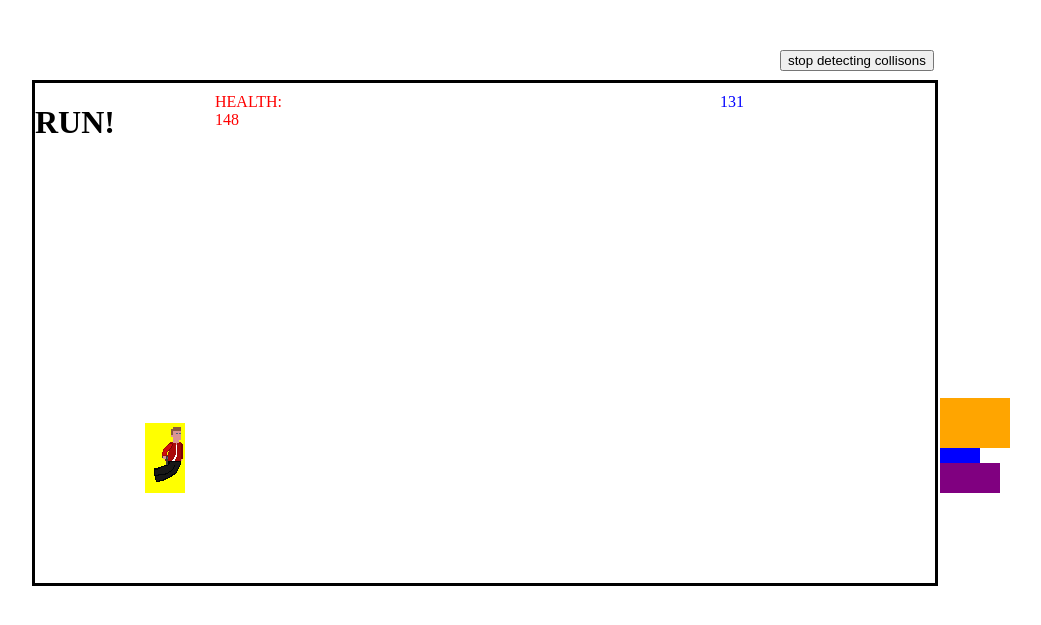
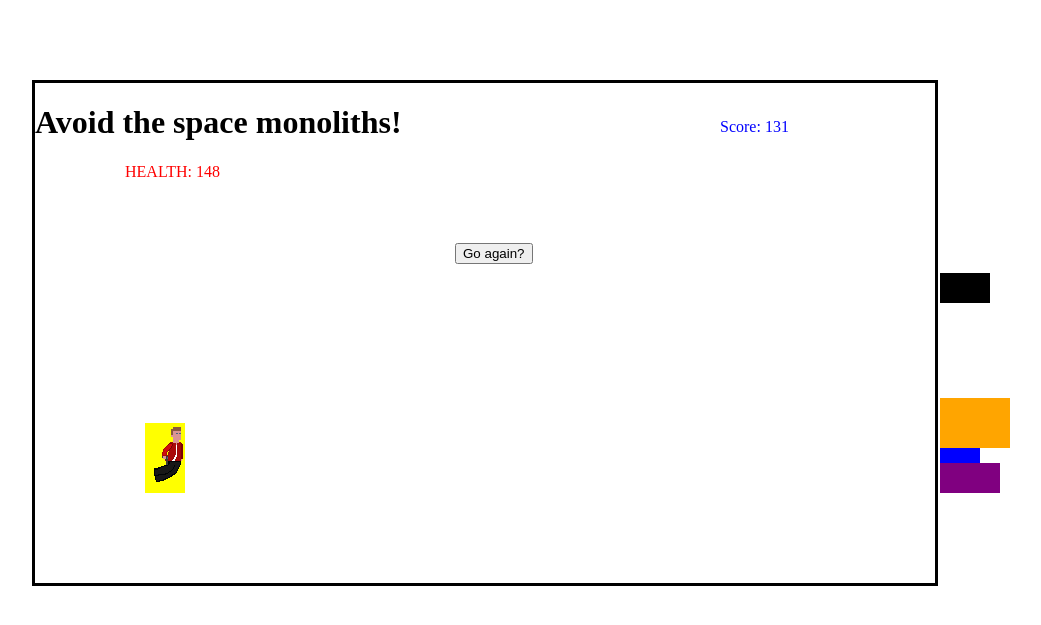
Before and after one commit to jamies12/WDI-London-Project1, a PHP site: page / in a window 1280 px wide. Shown: the top 625 px of the page, without its empty margins (40-1081 px from the left). Run offline with PHP 8.4, Linux system fonts and the light colour scheme.

Commit message:
Added fourth obstacle to prevent player from continually jumping over everything and avoid losing health.

```diff
--- a/css/style.css
+++ b/css/style.css
@@ -17,17 +17,16 @@
   left: 110px;
 }
 button {
-  position: absolute;
-  top: 50px;
-  left: 820px;
-
+  position: inherit;
+  top: 160px;
+  left: 420px;
 }
 .obstacle {
-  height: 55px;
+  height: 50px;
   width: 40px;
   background-color: blue;
   position: inherit;
-  top: 355px;
+  top: 360px;
   left: 995px;
 }
 .lowObstacle {
@@ -46,20 +45,28 @@ button {
   top: 315px;
   left: 915px;
 }
+.airObstacle {
+  height: 30px;
+  width: 50px;
+  background-color: black;
+  position: inherit;
+  top: 190px;
+  left: 915px;
+}
 .score {
   height: 30px;
   width: 200px;
   color: blue;
   position: inherit;
-  top: 10px;
+  top: 35px;
   left: 685px;
 }
 .lifeScore {
   height: 30px;
-  width: 50px;
+  width: 120px;
   /*background-color: red;*/
   color: red;
   position: inherit;
-  top: 10px;
-  left: 180px;
+  top: 80px;
+  left: 90px;
 }
--- a/index.html
+++ b/index.html
@@ -8,17 +8,18 @@
     <script src="js/app.js" charset="utf-8"></script>
   </head>
   <body>
+    <audio src="" autoplay="true"></audio>
     <div class="gameSpace">
-      <h1 class ="status">RUN!</h1>
+      <h1 class ="status">Avoid the space monoliths!</h1>
+      <button id="retry">Go again?</button>
       <div class="player"></div>
       <div class="obstacle"></div>
       <div class="lowObstacle"></div>
       <div class="highObstacle"></div>
+      <div class="airObstacle"></div>
       <div class="life"></div>
       <div class="lifeScore"></div>
       <div class="score"></div>
     </div>
-
-    <button id="stop-detecting-collisions">stop detecting collisons</button>
   </body>
 </html>
--- a/js/app.js
+++ b/js/app.js
@@ -6,6 +6,7 @@ $(function() {
   var $obstacle = $('.obstacle');
   var $obstacleUp = $('.highObstacle');
   var $obstacleLow = $('.lowObstacle');
+  var $obstacleAir = $('.airObstacle');
   var $status = $('.status');
   var animationDuration = Math.floor(Math.random()*1000) + 1000;
   var $playerScore = $('.score');
@@ -14,17 +15,25 @@ $(function() {
   var $slideCount = 0;
   var $lifeCounter = $('.lifeScore');
   var $lifeAmount = 200;
-
+  var $playerDead = function() {
+      $($character).animate({left: -50}, {
+        duration: 150,
+        easing: 'linear',
+        complete: function() {
+          deadStyle();
+        }
+      });
+  };
 
   $lifeCounter.html('HEALTH: ' + $lifeAmount);
 
   setInterval(function() {
-    $playerScore.html($scoreCounter);
+    $playerScore.html('Score: ' + $scoreCounter);
     $scoreCounter++;
   }, 50);
 
 
-
+  // obstacle movement loops
   function runAnimation(delay) {
     setTimeout(function(){
       $obstacle.animate({ left: -50 }, {
@@ -41,7 +50,6 @@ $(function() {
     }, delay);
   }
   runAnimation(Math.floor(Math.random()*3000) + 1000);
-
 
   function runAnimation2(delay) {
     setTimeout(function(){
@@ -77,11 +85,27 @@ $(function() {
   }
   runAnimation3(Math.floor(Math.random()*3000) + 1000);
 
+  function runAnimation4(delay) {
+    setTimeout(function(){
+      $obstacleAir.animate({ left: -90 }, {
+        duration: 2400,
+        easing: 'linear',
+        progress: function() {
+         checkCollisions4();
+        },
+        complete: function() {
+          $(this).css({left: 905});
+          runAnimation4(Math.floor(Math.random()*4000) + 1000);
+        }
+      });
+    }, delay);
+  }
+  runAnimation4(Math.floor(Math.random()*4000) + 1000);
+
     // jump function
   $(this).keyup(function(e) {
     if($jumpCount < 2 && (e.keyCode === 0 || e.keyCode === 32)) {
       $jumpCount++;
-      // airStyle();
       $($character).animate({ top: '-=90px' }, {
         duration: 250,
         easing: 'linear',
@@ -97,7 +121,6 @@ $(function() {
       duration: 160,
       easing: 'linear',
       complete: function() {
-        // standStyle();
       }
     });
     $jumpCount--;
@@ -130,6 +153,9 @@ $(function() {
     });
     $slideCount--;
   }
+
+  // different character css styles for different actions
+
   // function airStyle() {
   //     $($character).css({height: 40,
   //       width: 30
@@ -146,6 +172,9 @@ $(function() {
     });
   }
 
+  // collision detection
+
+  // finding player position
   function findPosition($character) {
     var pos = $character.position();
     var width = $character.width();
@@ -174,9 +203,9 @@ $(function() {
   }
 
 
-  function initiateCheckCollisions2() {
-    checkCollisionsIntervalId1 = setInterval(checkCollisions2, 2500);
-  }
+  // function initiateCheckCollisions2() {
+  //   checkCollisionsIntervalId1 = setInterval(checkCollisions2, 2500);
+  // }
 
   function comparePositions2(p1, p3) {
     var x1 = p1[0] < p3[0] ? p1 : p3;
@@ -199,9 +228,9 @@ $(function() {
   }
 
 
-  function initiateCheckCollisions3() {
-    checkCollisionsIntervalId1 = setInterval(checkCollisions3, 3500);
-  }
+  // function initiateCheckCollisions3() {
+  //   checkCollisionsIntervalId1 = setInterval(checkCollisions3, 3500);
+  // }
 
   function comparePositions3(p1, p4) {
     var x1 = p1[0] < p4[0] ? p1 : p4;
@@ -222,21 +251,35 @@ $(function() {
       $lifeAmount--;
       $lifeCounter.html('HEALTH: ' + $lifeAmount);}
   }
+  // function initiateCheckCollisions4() {
+  //   checkCollisionsIntervalId1 = setInterval(checkCollisions4, 3500);
+  // }
+
+  function comparePositions4(p1, p5) {
+    var x1 = p1[0] < p5[0] ? p1 : p5;
+    var x2 = p1[0] < p5[0] ? p5 : p1;
+    return x1[1] > x2[0] || x1[0] === x2[0] ? true : false;
+  }
+
+  function checkCollisions4(){
+
+    var pos = findPosition($character);
+
+    var pos5 = findPosition($obstacleAir);
+    var horizontalMatch4 = comparePositions4(pos[0], pos5[0]);
+    var verticalMatch4 = comparePositions4(pos[1], pos5[1]);
+
+    var match = horizontalMatch4 && verticalMatch4;
+    if (match) {console.log('COLLISION AIR!');
+      $lifeAmount--;
+      $lifeCounter.html('HEALTH: ' + $lifeAmount);}
+  }
 
   if ($lifeAmount <= 0){
-    playerDead();
-  }
-
-  function playerDead() {
-      $($character).animate({left: -50}, {
-        duration: 150,
-        easing: 'linear',
-        complete: function() {
-          deadStyle();
-        }
-      });
+    $playerDead();
   }
 
 
 
+
 });
```
